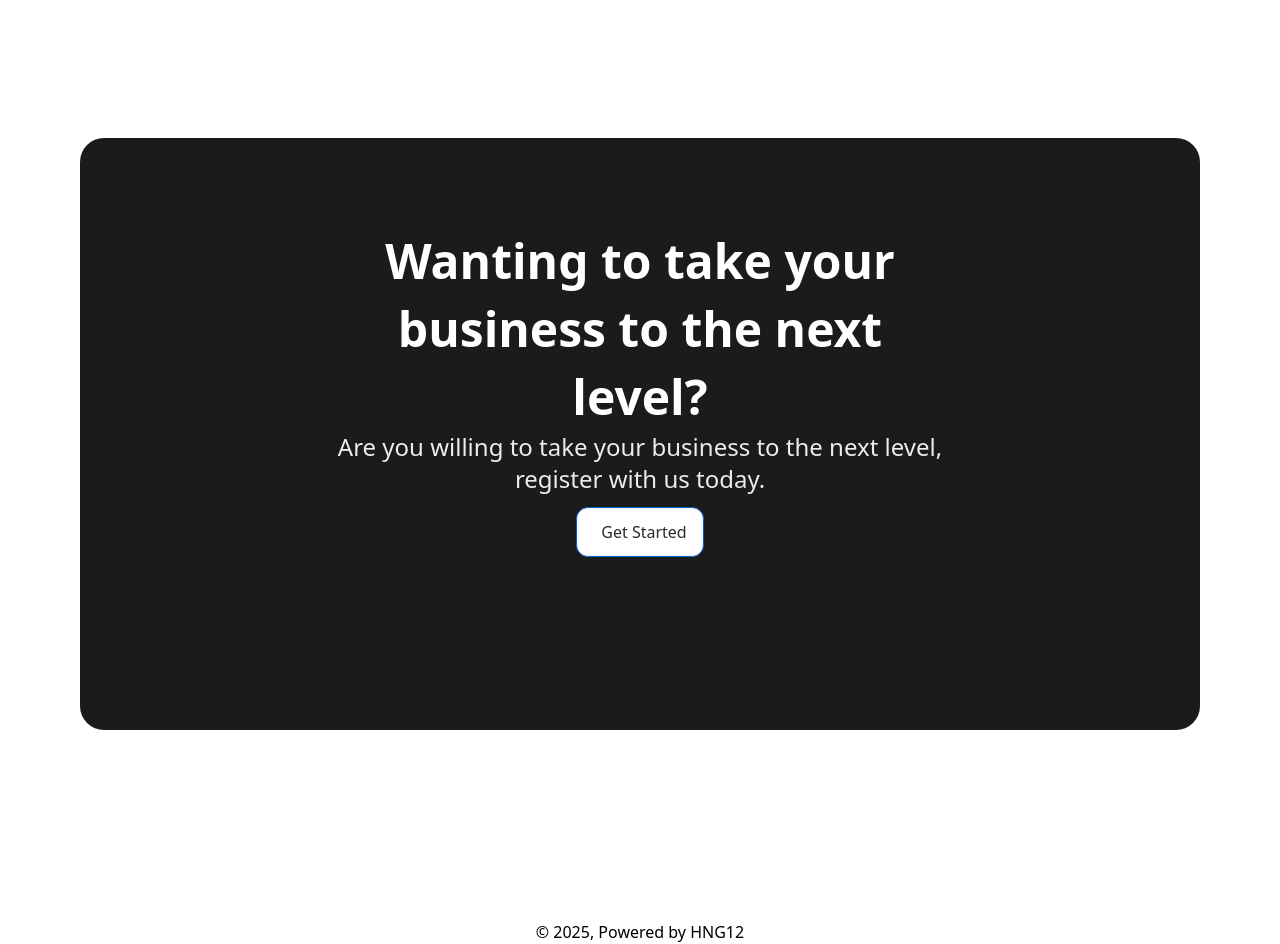
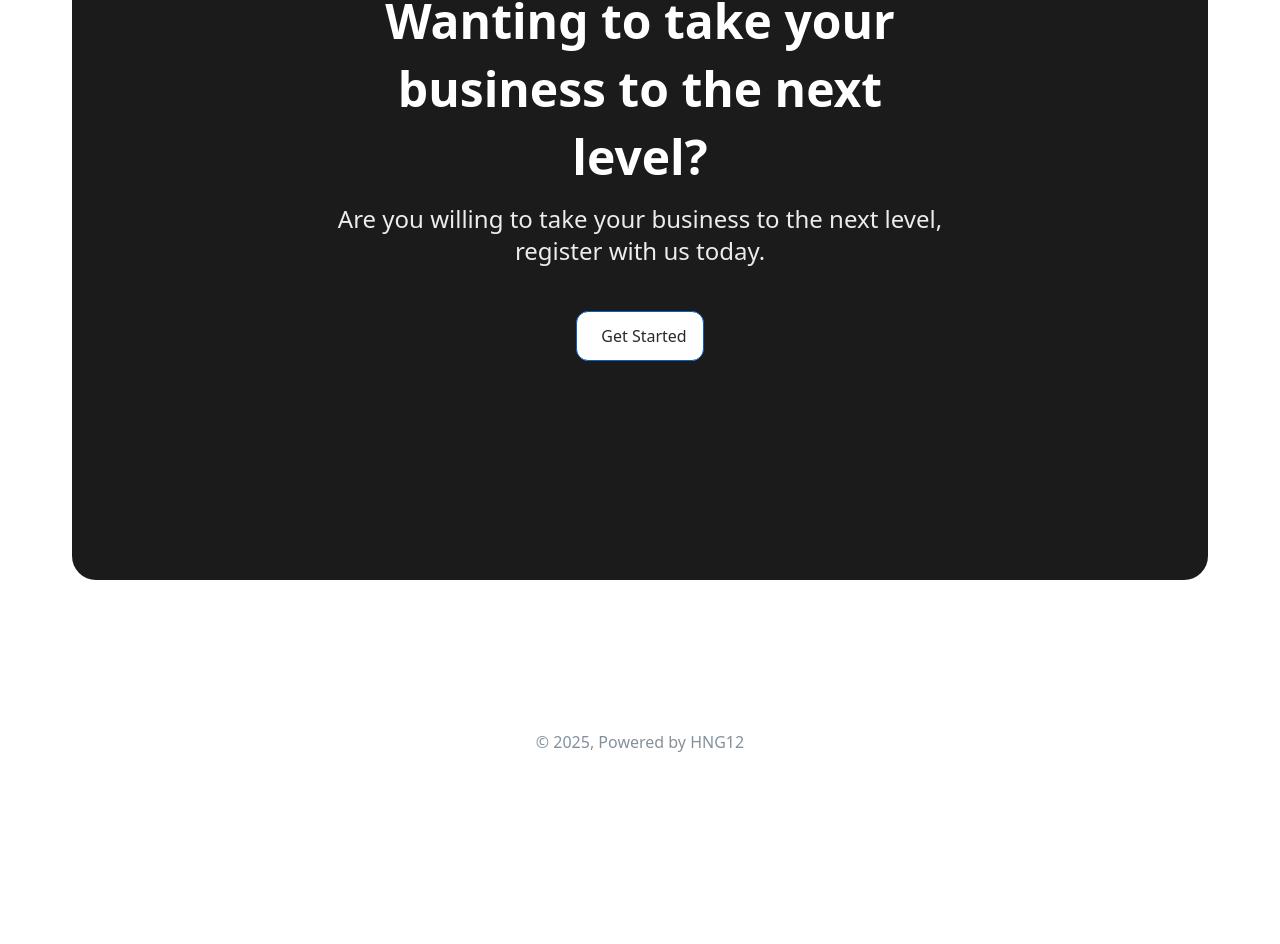
Before and after one commit to Solomon-Dzokoto/Blog, a Next.js app: page / in a window 1280 px wide. Shown: the part 2303-3247 px from the top of the page. After the commit the page ends 3073 px from the top, so only its background shows below. Built offline with nearby package versions, Linux system fonts and the light colour scheme.

Commit message:
style: fix footer alignment issue

```diff
--- a/src/component/footer.tsx
+++ b/src/component/footer.tsx
@@ -2,24 +2,28 @@ import React from "react"
 
 function Footer() {
   return (
-    <>
-      <div className="flex flex-col items-center text-center bg-[#1B1B1B] rounded-3xl text-[#FFF] lg:mx-[80px] mt-[120px] lg:mt-[240px] mb-[190px] pb-8 h-fit lg:h-[592px] max-w-[300px] md:max-w-[768px] lg:max-w-[1280px]">
-        <div className=" items-center w-[300px] lg:w-[627px] pt-[89px]">
-          <p className="font-bold text-5xl/[68px]">
-            Wanting to take your business to the next level?
-          </p>
-          <p className="text-[#ECECEC] lg:font-[450px] text-2xl/[32px]">
-            Are you willing to take your business to the next level, register
-            with us today.
-          </p>
-          <button className="border border-[#0063CC] rounded-xl bg-[#FFF] text-[#2A2A2A] py-[12px] pr-[16px] pl-[24px] mt-[12px]">
+    <div className="space-y-[134px] px-[5.6%]">
+      <div className="mx-auto max-w-[1280px] rounded-3xl bg-[#1B1B1B] text-center text-[#FFF]">
+        <div className="flex flex-col items-center space-y-8 px-4 py-8 lg:pt-[89px] lg:pb-[219px]">
+          <div className="space-y-3 lg:w-[627px]">
+            <p className="text-3xl font-bold lg:text-5xl lg:leading-[68px]">
+              Wanting to take your business to the next level?
+            </p>
+            <p className="text-2xl leading-[32px] text-[#ECECEC] lg:text-2xl lg:font-[450px]">
+              Are you willing to take your business to the next level, register
+              with us today.
+            </p>
+          </div>
+          <button className="mt-[12px] rounded-xl border border-[#0063CC] bg-[#FFF] py-[12px] pr-[16px] pl-[24px] text-[#2A2A2A]">
             Get Started
           </button>
         </div>
       </div>
-      <p className="text-center">© 2025, Powered by HNG12</p>
-    </>
-  );
+      <p className="py-4 text-center text-base text-[#84919D]">
+        © 2025, Powered by HNG12
+      </p>
+    </div>
+  )
 }
 
 export default Footer
```
